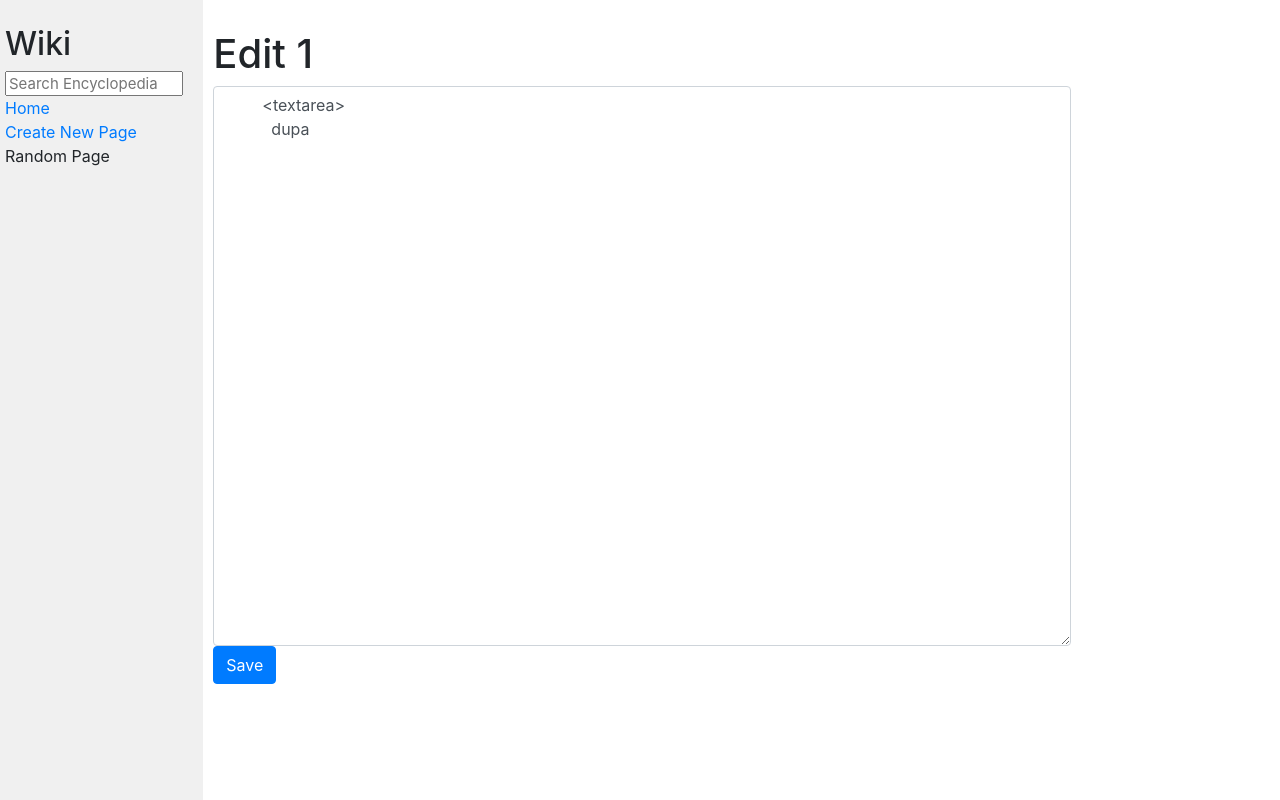
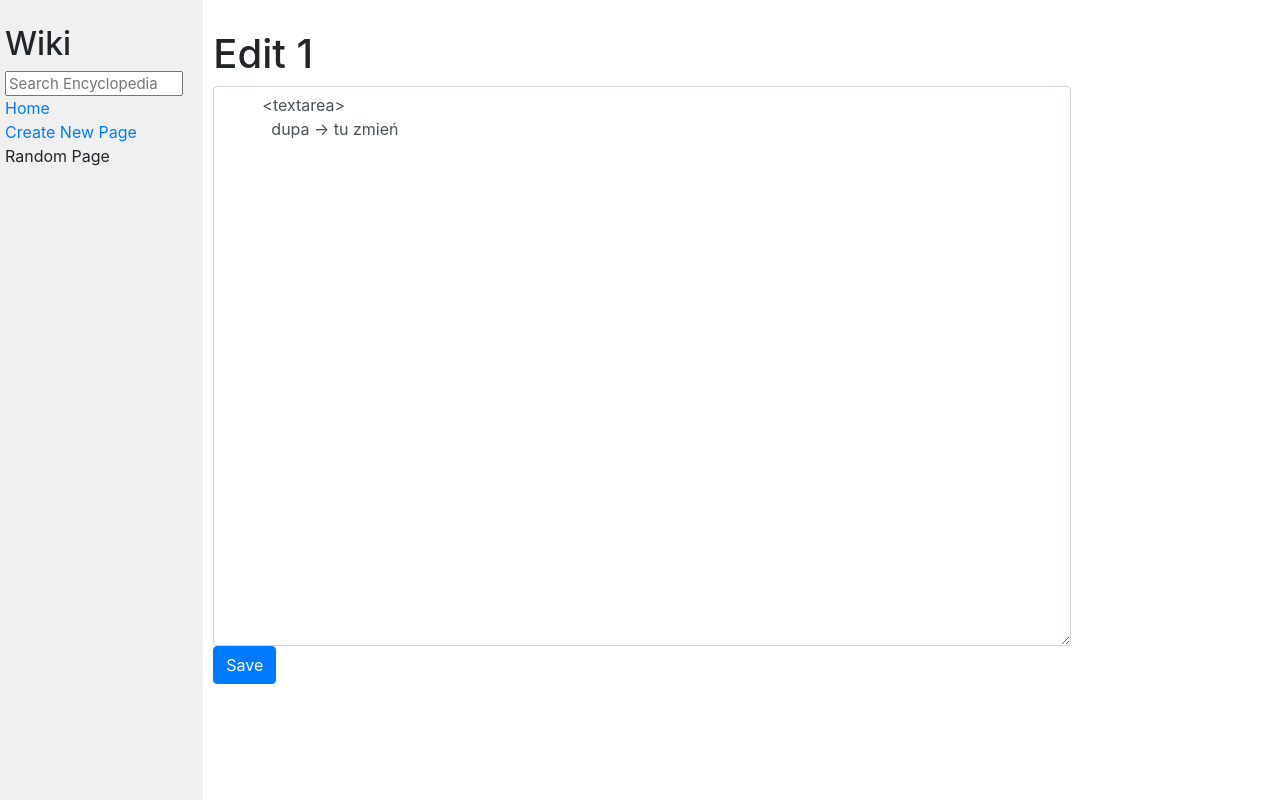
Before and after one commit to anitasidor/CS50W-Wiki, a Django app: page /edit/1 in a window 1280 px wide. Run offline with Django 3.2, Linux system fonts and the light colour scheme; some libraries are stand-ins or nearby versions.

Commit message:
Add info about where to begin the next time

```diff
--- a/encyclopedia/templates/encyclopedia/edit.html
+++ b/encyclopedia/templates/encyclopedia/edit.html
@@ -17,7 +17,7 @@
         id="floatingTextarea2"
         style="width: 80%; height: 70vh;">
         <textarea>
-          dupa
+          dupa -> tu zmień
         </textarea>
       </div>
       <button type="submit" class="btn btn-primary">Save</button>
--- a/encyclopedia/views.py
+++ b/encyclopedia/views.py
@@ -83,6 +83,8 @@ def newPage(request):
 
 #Edit entries
 def edit(request, title):
+
+    #if edit next to a title is clicked
     return render(request, "encyclopedia/edit.html", {
         "title":title
     })
```
